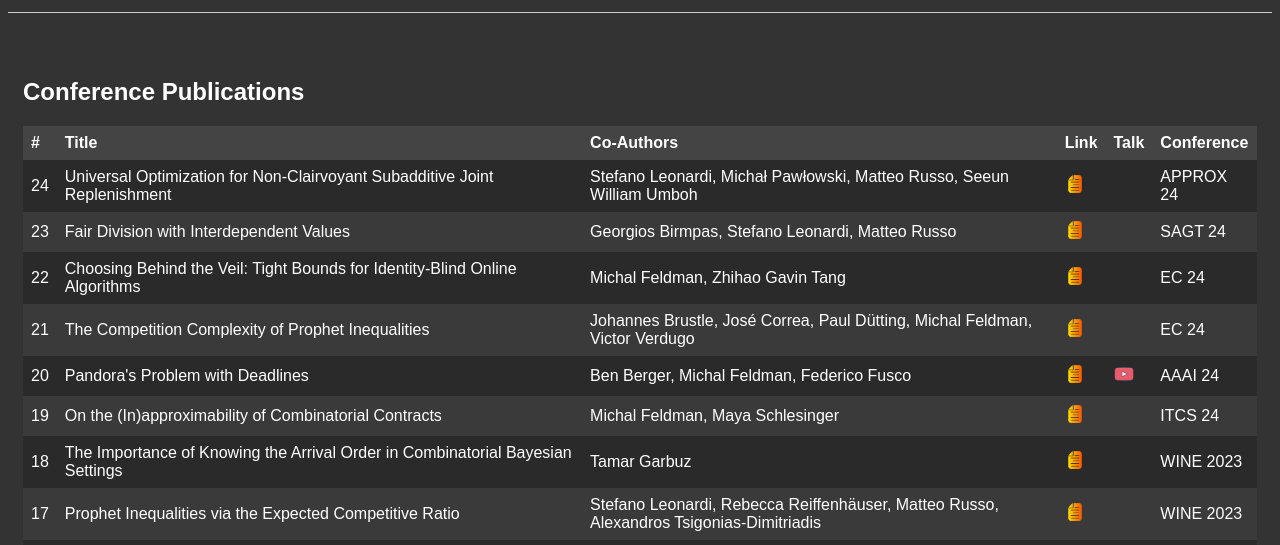
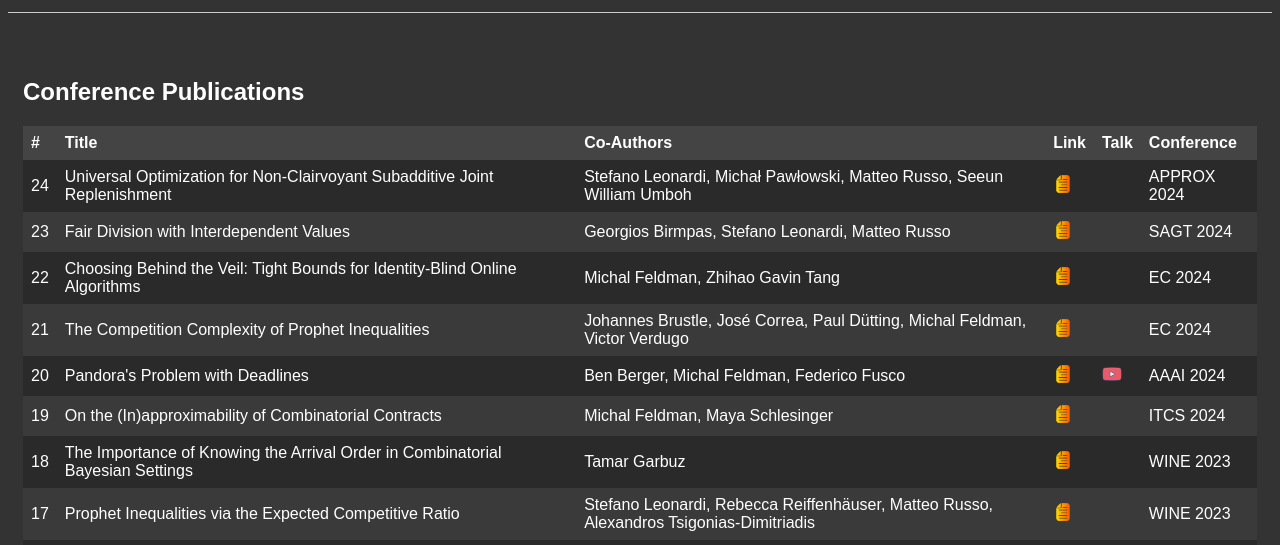
Before and after one commit to tomer-ezra/tomer-ezra.github.io, a plain HTML site: page publications.html in a window 1280 px wide. Shown: the part 689-1234 px from the top of the page. Drawn offline with Linux system fonts and the light colour scheme.

Commit message:
update publications

```diff
--- a/publications.html
+++ b/publications.html
@@ -115,7 +115,7 @@
                         <td>Stefano Leonardi, Michał Pawłowski, Matteo Russo, Seeun William Umboh</td>
                         <td><a href="https://arxiv.org/abs/2407.15809" target="_blank"><img src="paper_icon.png" style="width: 20px; height: 20px;"></a></td>
 <td> </td>
-<td>APPROX 24</td>
+<td>APPROX 2024</td>
                     </tr>
  <tr>
                         <td>23</td>
@@ -123,7 +123,7 @@
                         <td>Georgios Birmpas, Stefano Leonardi, Matteo Russo</td>
                         <td><a href="https://arxiv.org/abs/2305.14096" target="_blank"><img src="paper_icon.png" style="width: 20px; height: 20px;"></a></td>
 <td> </td>
-<td>SAGT 24</td>
+<td>SAGT 2024</td>
                     </tr>
  <tr>
                         <td>22</td>
@@ -131,7 +131,7 @@
                         <td>Michal Feldman, Zhihao Gavin Tang</td>
                         <td><a href="https://arxiv.org/abs/2402.17160" target="_blank"><img src="paper_icon.png" style="width: 20px; height: 20px;"></a></td>
 <td> </td>
-<td>EC 24</td>
+<td>EC 2024</td>
                     </tr>
  <tr>
                         <td>21</td>
@@ -139,7 +139,7 @@
                         <td>Johannes Brustle, José Correa, Paul Dütting, Michal Feldman, Victor Verdugo</td>
                         <td><a href="https://arxiv.org/abs/2402.11084" target="_blank"><img src="paper_icon.png" style="width: 20px; height: 20px;"></a></td>
 <td> </td>
-<td>EC 24</td>
+<td>EC 2024</td>
                     </tr>
 
  <tr>
@@ -148,7 +148,7 @@
                         <td>Ben Berger, Michal Feldman, Federico Fusco</td>
                         <td><a href="https://ojs.aaai.org/index.php/AAAI/article/view/30015" target="_blank"><img src="paper_icon.png" style="width: 20px; height: 20px;"></a></td>
 <td><a href="https://underline.io/lecture/92735-pandora-s-problem-with-deadlines" target="_blank"><img src="video_icon.png" style="width: 20px; height: 20px;"> </td>
-<td>AAAI 24</td>
+<td>AAAI 2024</td>
                     </tr>
 
                     <tr>
@@ -157,7 +157,7 @@
                         <td>Michal Feldman, Maya Schlesinger</td>
                         <td><a href="https://arxiv.org/abs/2311.18425" target="_blank"><img src="paper_icon.png" style="width: 20px; height: 20px;"></a></td>
 <td> </td>
-<td>ITCS 24</td>
+<td>ITCS 2024</td>
                     </tr>
                     <tr>
                         <td>18</td>
```
